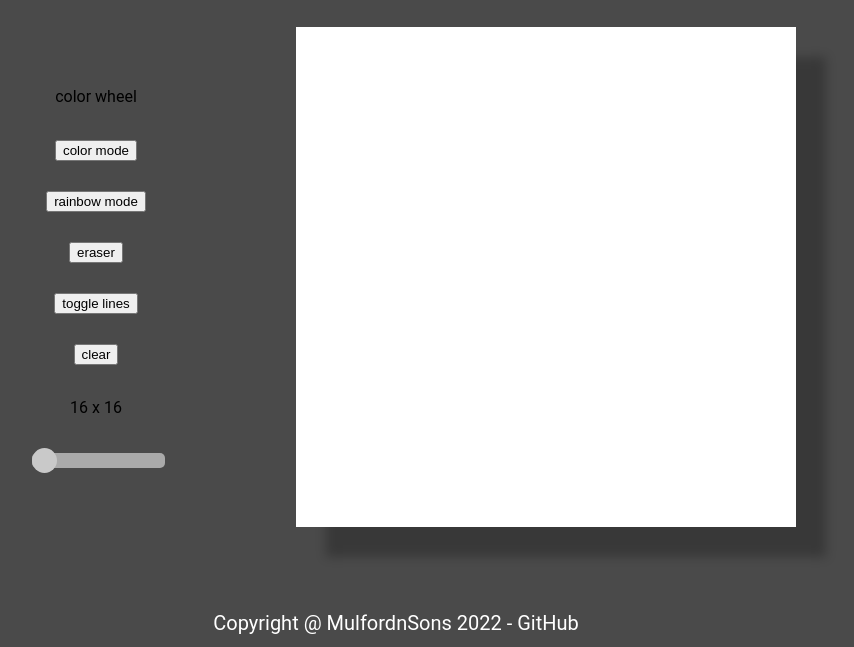
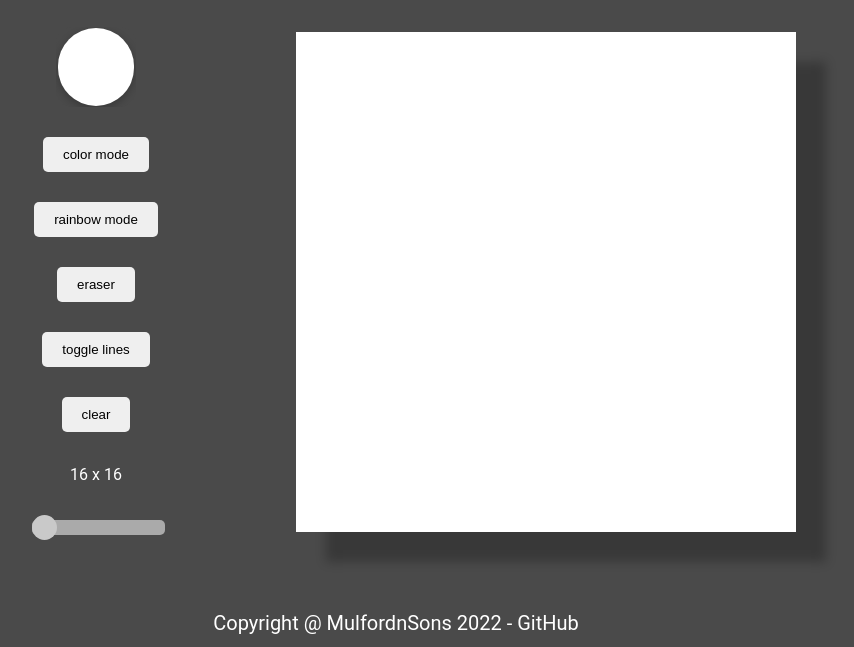
Before and after one commit to MulfordnSons/sketchpad, a plain HTML site: page index.html in a window 1280 px wide. Shown: the part 169-816 px from the top of the page, without its empty margins (244-1098 px from the left). Drawn offline with Linux system fonts and the light colour scheme.

Commit message:
color wheel and buttons styled

```diff
--- a/index.html
+++ b/index.html
@@ -12,7 +12,7 @@
 
     <div class="app">
         <div class="options">
-            <div>color wheel</div>
+            <input type="color" id="colorpicker" value="#ffffff">
             <button>color mode</button>
             <button>rainbow mode</button>
             <button>eraser</button>
--- a/styles.css
+++ b/styles.css
@@ -6,6 +6,7 @@ body {
     /* footer support */
     display: flex;
     flex-direction: column;
+    color: #ffffff;
 
 }
 
@@ -99,3 +100,52 @@ cursor: pointer;
     font-size: 20px;
     color: #ffffff;
 }
+
+input[type=color] {
+    border-radius: 20%;
+    border-color: rgb(74, 74, 74)
+}
+
+button {
+    padding: 10px 20px;
+    border: 1px solid var(--primary-dark);
+    border-radius: 5px;
+  }
+
+  button.active {
+    background-color: var(--primary-dark);
+    color: var(--primary-light);
+  }
+
+  button,
+  input[type='color'] {
+    transition: transform 0.1s ease-in-out;
+  }
+
+  button:hover,
+  input[type='color']:hover {
+    transform: scale(1.05);
+  }
+
+  input[type='color']:active {
+    transition: transform 0.05s ease-in-out;
+    transform: scale(1);
+  }
+
+  input[type='color'] {
+    -webkit-appearance: none;
+    width: 80px;
+    height: 80px;
+    border: none;
+    background-color: rgb(74, 74, 74);;
+  }
+
+  input[type='color']::-webkit-color-swatch-wrapper {
+    padding: 0;
+  }
+
+  input[type='color']::-webkit-color-swatch {
+    border: none;
+    border-radius: 50px;
+    box-shadow: rgba(0, 0, 0, 0.24) 0px 3px 8px;
+  }
```
